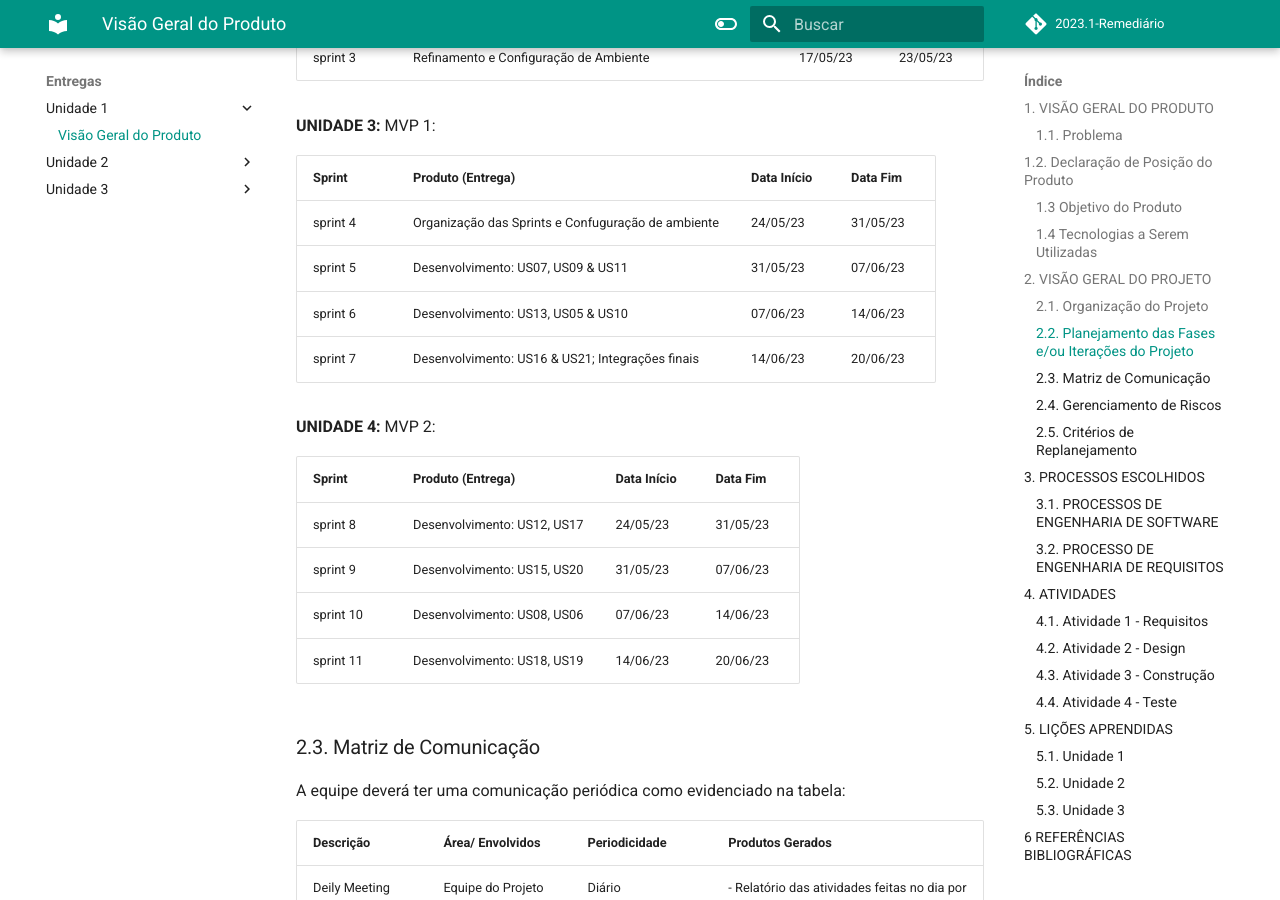
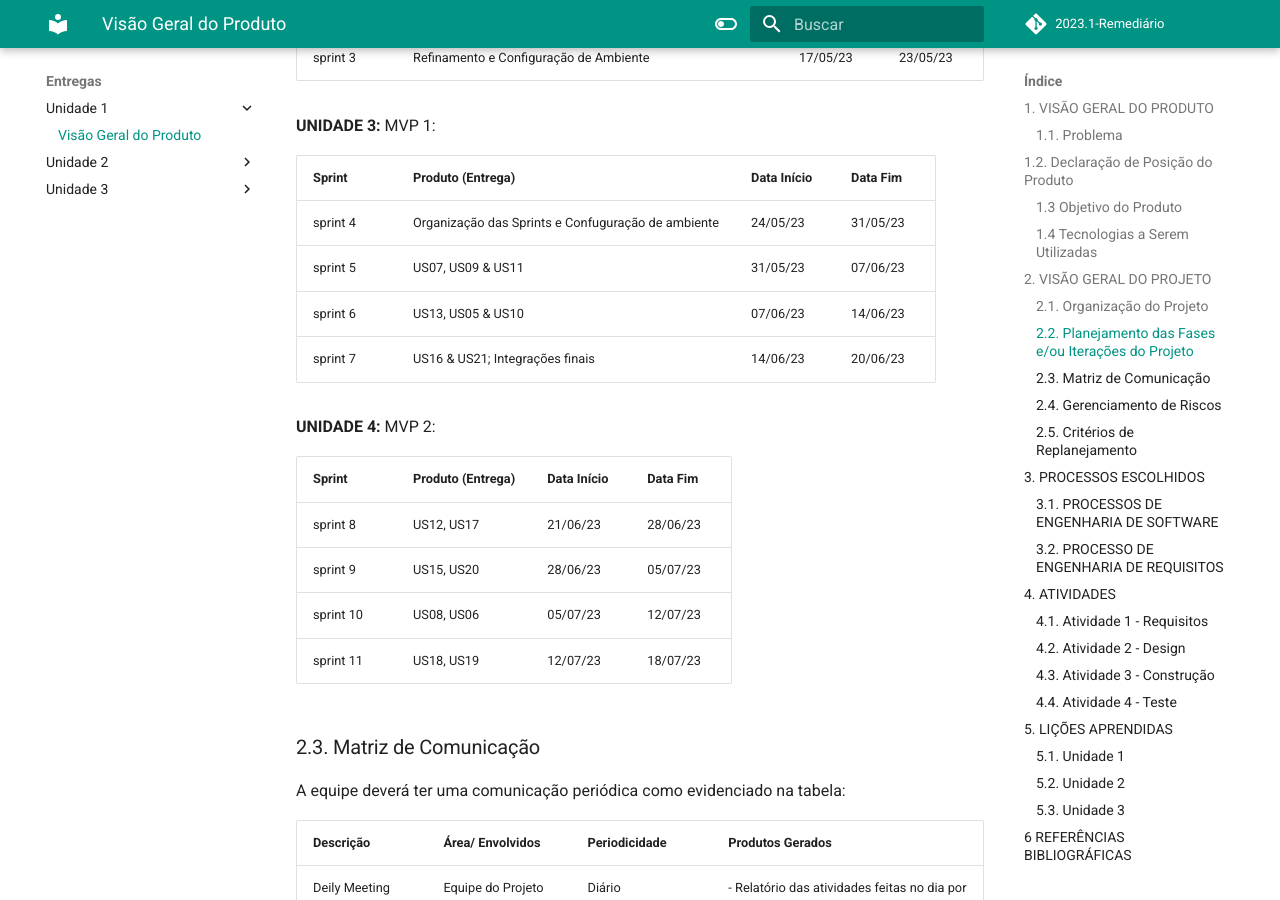
Before and after one commit to mdsreq-fga-unb/2023.1-Remediario, an MkDocs documentation site: the page built from docs/entregas/unidade1/VisaoProdutoProjeto.md, in a window 1280 px wide and 900 px high, scrolled down 3260 px. Built offline with MkDocs 1.6.1 and Material for MkDocs 9.7.7, drawn with Linux system fonts in a browser that asks for light colours; comment, search, counter and statistics services are not loaded.

Commit message:
ATT cronograma

```diff
--- a/docs/entregas/unidade1/VisaoProdutoProjeto.md
+++ b/docs/entregas/unidade1/VisaoProdutoProjeto.md
@@ -78,18 +78,18 @@ _Tabela de Organização da Equipe_
 | Sprint   | Produto (Entrega)                                  | Data Início | Data Fim |
 | -------- | -------------------------------------------------- | ----------- | -------- |
 | sprint 4 | Organização das Sprints e Confuguração de ambiente | 24/05/23    | 31/05/23 |
-| sprint 5 | Desenvolvimento: US07, US09 & US11                 | 31/05/23    | 07/06/23 |
-| sprint 6 | Desenvolvimento: US13, US05 & US10                 | 07/06/23    | 14/06/23 |
-| sprint 7 | Desenvolvimento: US16 & US21; Integrações finais   | 14/06/23    | 20/06/23 |
+| sprint 5 | US07, US09 & US11                 | 31/05/23    | 07/06/23 |
+| sprint 6 | US13, US05 & US10                 | 07/06/23    | 14/06/23 |
+| sprint 7 | US16 & US21; Integrações finais   | 14/06/23    | 20/06/23 |
 
 **UNIDADE 4:** MVP 2:
 
 | Sprint    | Produto (Entrega)           | Data Início | Data Fim |
 | --------- | --------------------------- | ----------- | -------- |
-| sprint 8  | Desenvolvimento: US12, US17 | 24/05/23    | 31/05/23 |
-| sprint 9  | Desenvolvimento: US15, US20 | 31/05/23    | 07/06/23 |
-| sprint 10 | Desenvolvimento: US08, US06 | 07/06/23    | 14/06/23 |
-| sprint 11 | Desenvolvimento: US18, US19 | 14/06/23    | 20/06/23 |
+| sprint 8  | US12, US17 | 21/06/23    | 28/06/23 |
+| sprint 9  | US15, US20 | 28/06/23    | 05/07/23 |
+| sprint 10 | US08, US06 | 05/07/23    | 12/07/23 |
+| sprint 11 | US18, US19 | 12/07/23    | 18/07/23 |
 
 ### 2.3. Matriz de Comunicação
 
```
